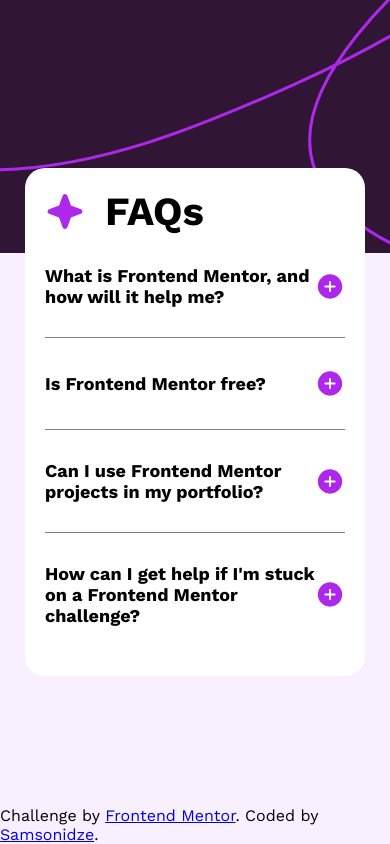
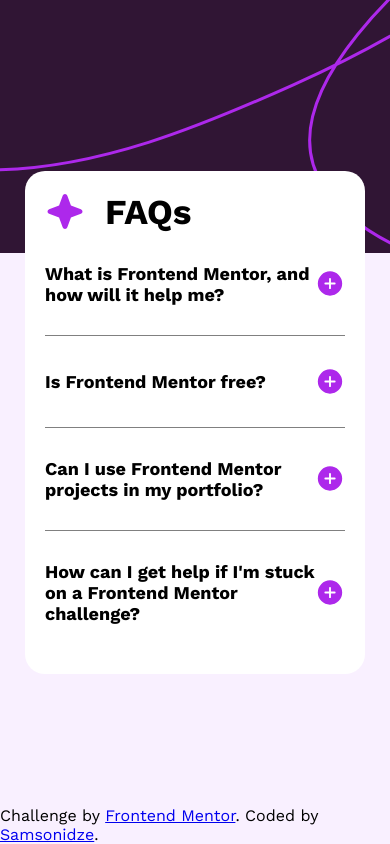
Before and after one commit to samsonidze/FAQ-accordion, a plain HTML site: page index.html in a window 390 px wide. Drawn offline with nearby package versions, Linux system fonts and the light colour scheme.

Commit message:
Add files via upload

```diff
--- a/style.css
+++ b/style.css
@@ -11,6 +11,7 @@ body{
     height: 100vh;
     flex-direction: column;
     font-family: "Work Sans";
+    overflow: scroll;
 
 }
 
@@ -151,4 +152,11 @@ h2:hover{
         padding: 20px;
 
     }
+    h1{
+
+        font-size: 35px;
+    }
+    h2{
+        font-size: 16px;
+    }
 }
```
